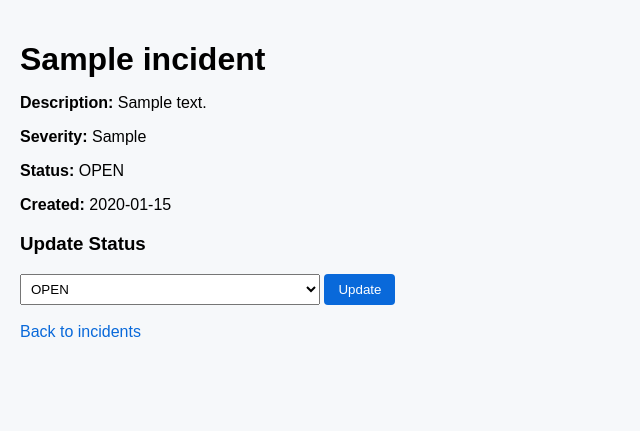
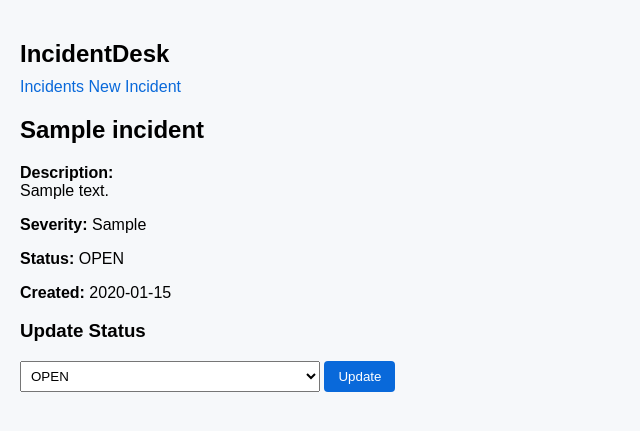
Before and after one commit to nonluthando/IncidentDesk, a Flask app: page /incidents/1 in a window 1280 px wide. Shown: the top 431 px of the page, without its empty margins (0-640 px from the left). Run offline with Flask 3, Linux system fonts and the light colour scheme; tables that the repository leaves empty hold one stand-in row (values such as "Sample post").

Commit message:
Refactor incident_detail.html to use template inheritance

```diff
--- a/templates/incident_detail.html
+++ b/templates/incident_detail.html
@@ -1,19 +1,25 @@
-<!DOCTYPE html>
-<html>
-<head>
-    <title>IncidentDesk | Incident</title>
-    <link rel="stylesheet" href="{{ url_for('static', filename='style.css') }}">
-</head>
-<body>
-    <h1>{{ incident.title }}</h1>
+{% extends "base.html" %}
+{% block title %}IncidentDesk | Incident{% endblock %}
 
-    <p><strong>Description:</strong> {{ incident.description }}</p>
-    <p><strong>Severity:</strong> {{ incident.severity }}</p>
+{% block content %}
+<h2>{{ incident.title }}</h2>
+
+<div class="incident-card">
+    <p><strong>Description:</strong><br>{{ incident.description }}</p>
+
+    <p>
+        <strong>Severity:</strong>
+        <span class="badge {{ incident.severity }}">
+            {{ incident.severity }}
+        </span>
+    </p>
+
     <p><strong>Status:</strong> {{ incident.status }}</p>
     <p><strong>Created:</strong> {{ incident.created_at }}</p>
+</div>
 
 <h3>Update Status</h3>
-    <form method="post">
+<form method="post" class="form-inline">
     <select name="status">
         <option value="OPEN" {% if incident.status == "OPEN" %}selected{% endif %}>OPEN</option>
         <option value="INVESTIGATING" {% if incident.status == "INVESTIGATING" %}selected{% endif %}>INVESTIGATING</option>
@@ -21,8 +27,4 @@
     </select>
     <button type="submit">Update</button>
 </form>
-
-    <br>
-    <a href="{{ url_for('list_incidents') }}">Back to incidents</a>
-</body>
-</html>
+{% endblock %}
```
Lines whose indentation alone changed are shown as unchanged.
